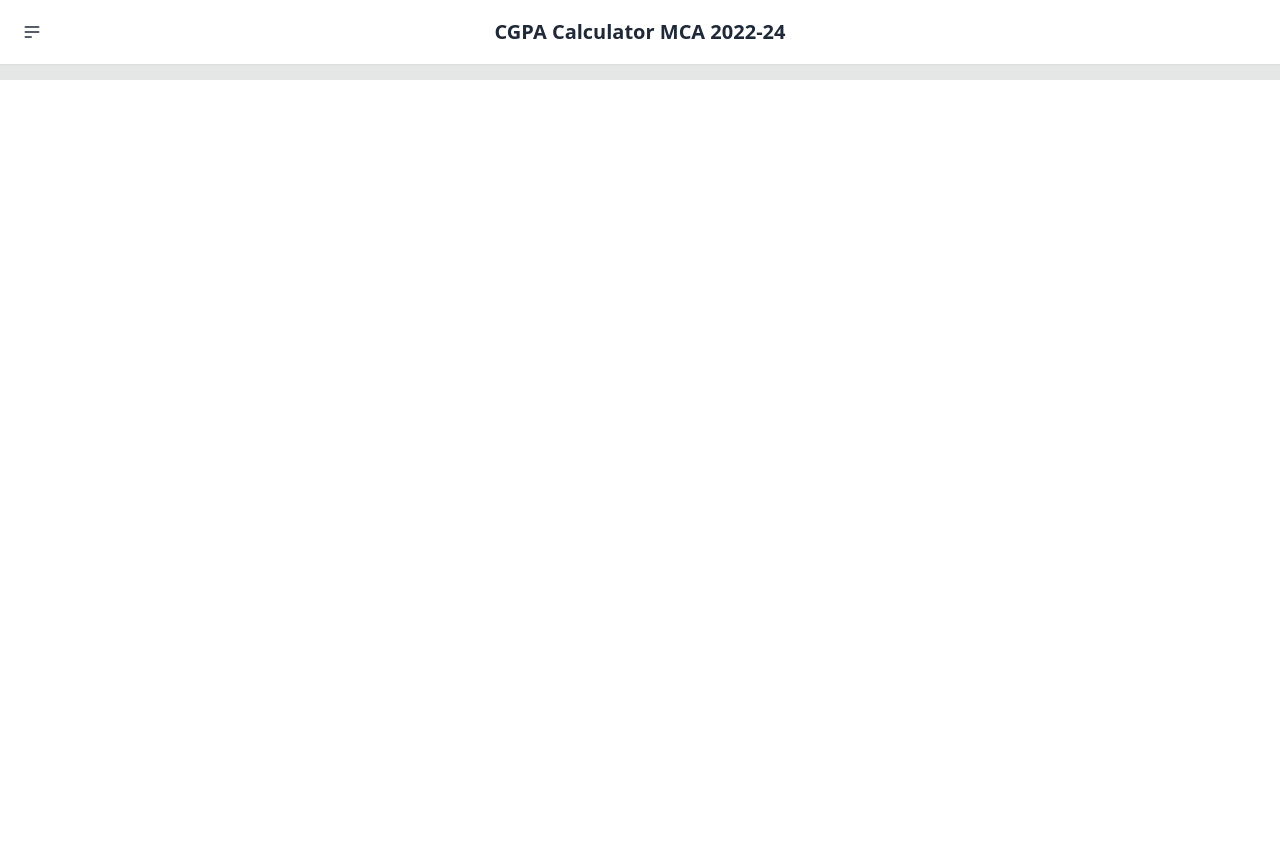
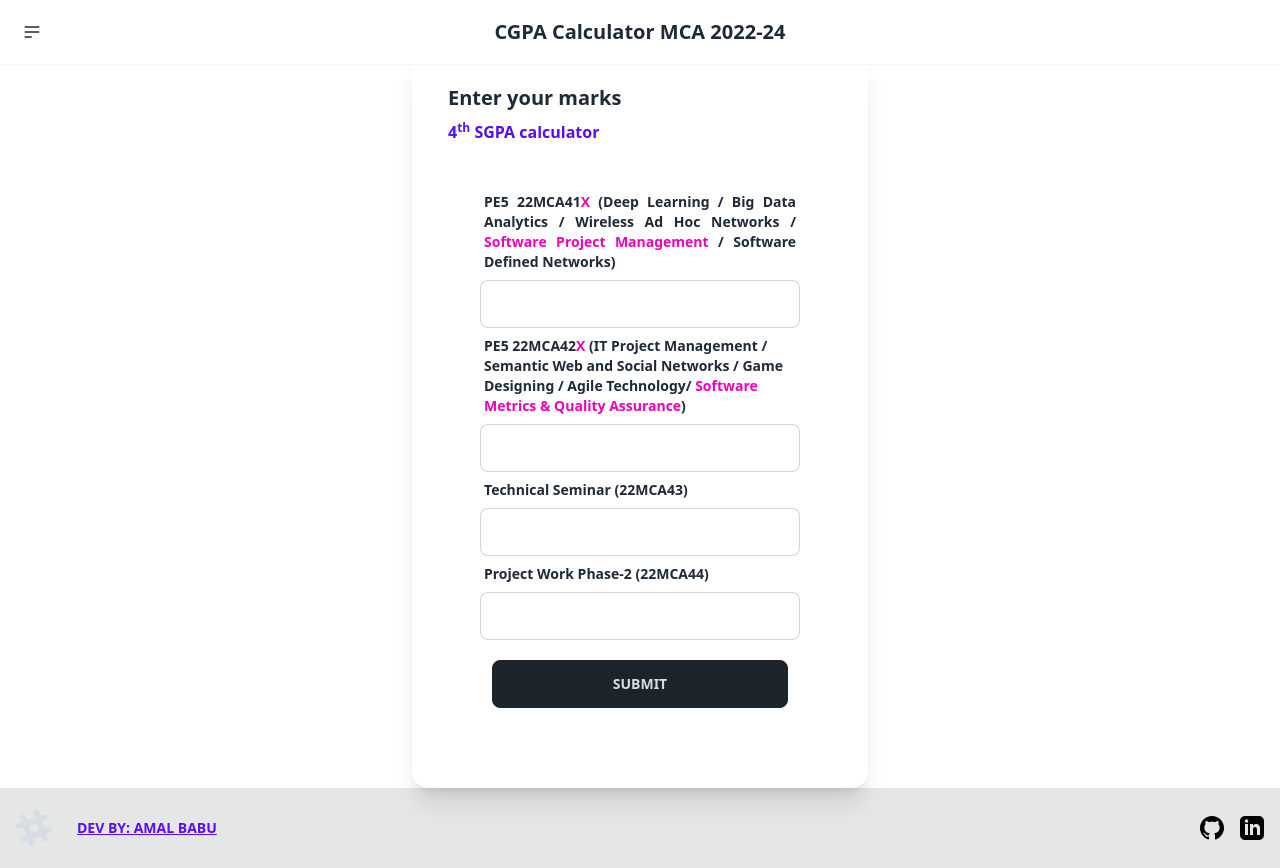
Before and after one commit to amal-babu-git/cgpa-mca-vtu-2022-24, a React (Vite) app: page /sgpa-sem-four in a window 1280 px wide. Before the commit the page ends 800 px from the top, so only its background shows below. Built offline with nearby package versions, Linux system fonts and the light colour scheme; no server answers.

Commit message:
4th sem sgpa card initial commit

```diff
--- a/src/App.jsx
+++ b/src/App.jsx
@@ -9,6 +9,7 @@ import Footer from "./components/footer/Footer";
 import PrivacyP from "./components/privacy/PrivacyP";
 import SemThreeSGPACard from "./components/SGPA/semThreeSGPACard";
 import ReportPDF from "./components/CGPA/ReportPDF";
+import SemFourSGPACard from "./components/SGPA/SemFourSGPACard";
 
 function App() {
 	return (
@@ -31,6 +32,10 @@ function App() {
 					<Route
 						path="sgpa-sem-three"
 						element={<SemThreeSGPACard />}
+					/>
+					<Route
+						path="sgpa-sem-four"
+						element={<SemFourSGPACard />}
 					/>
 
 					<Route
--- /dev/null
+++ b/src/components/SGPA/SemFourSGPACard.jsx
@@ -0,0 +1,195 @@
+import { useEffect, useState } from "react";
+import { useForm } from "react-hook-form";
+import { Link } from "react-router-dom";
+
+const SemFourSGPACard = () => {
+	const { register, handleSubmit } = useForm();
+	const [SGPAResult, setSGPAResult] = useState(0.0);
+	const semFourMarks = JSON.parse(localStorage.getItem("semFourMarks", ""));
+
+	useEffect(() => {
+		window.scroll(0, 0);
+	}, []);
+
+	const onSubmit = (data) => {
+		console.log(data);
+
+		// calculate  grade-point * course-credit
+		const pe5 = calculateGP(parseFloat(data.pe5)) * parseFloat(3);
+		const pe6 = calculateGP(parseFloat(data.pe6)) * parseFloat(3);
+		const technicalSeminar =
+			calculateGP(parseFloat(data.technicalSeminar)) * parseFloat(2);
+		const projectWorkPhase2 =
+			calculateGP(parseFloat(data.projectWorkPhase2)) * parseFloat(16);
+
+		//find sum
+		const sum = pe5 + pe6 + technicalSeminar + projectWorkPhase2;
+		const result = sum / parseFloat(24);
+		console.log(result);
+		setSGPAResult(result);
+
+		// store this value to local storage, this will be used for calculate cgpa in cgpa form
+		localStorage.setItem("sem2", result.toFixed(4));
+		localStorage.setItem("semFourMarks", JSON.stringify(data));
+
+		setTimeout(() => {
+			document.getElementById("sgpa").focus();
+		}, 100);
+	};
+
+	// function to calculate grade point
+	const calculateGP = (mark) => {
+		if (mark >= 90 && mark <= 100) {
+			return 10;
+		} else if (mark >= 80 && mark <= 89) {
+			return 9;
+		} else if (mark >= 70 && mark <= 79) {
+			return 8;
+		} else if (mark >= 60 && mark <= 69) {
+			return 7;
+		} else if (mark >= 55 && mark <= 59) {
+			return 6;
+		} else if (mark >= 50 && mark <= 54) {
+			return 5;
+		} else {
+			return 0;
+		}
+	};
+
+	return (
+		<>
+			<div className="flex justify-center items-center mt-10">
+				<div className="card w-auto bg-base-100 shadow-xl p-1 mt-2">
+					<div className="card-body">
+						<h2 className="card-title">Enter your marks</h2>
+						<p className="text-start text-primary font-semibold">
+							4<sup>th</sup> SGPA calculator
+						</p>
+
+						<div className="card-body text-start w-96">
+							<form onSubmit={handleSubmit(onSubmit)}>
+								<div className="form-control">
+									<label className="label">
+										<span className="label-text font-semibold text-justify">
+											PE5 22MCA41<span className="text-secondary">X</span> (Deep
+											Learning / Big Data Analytics / Wireless Ad Hoc Networks /{" "}
+											<span className="text-secondary">
+												Software Project Management
+											</span>{" "}
+											/ Software Defined Networks)
+										</span>
+									</label>
+									<input
+										type="number"
+										min={0}
+										max={100}
+										className="input input-bordered"
+										name="pe5"
+										id="pe5"
+										required
+										defaultValue={semFourMarks?.pe5}
+										{...register("pe5")}
+									/>
+								</div>
+								<div className="form-control">
+									<label className="label">
+										<span className="label-text font-semibold">
+											<span className="label-text font-semibold text-justify">
+												PE5 22MCA42<span className="text-secondary">X</span> (IT
+												Project Management / Semantic Web and Social Networks /
+												Game Designing / Agile Technology/{" "}
+												<span className="text-secondary">
+													Software Metrics & Quality Assurance
+												</span>
+												)
+											</span>
+										</span>
+									</label>
+									<input
+										type="number"
+										min={0}
+										max={100}
+										className="input input-bordered"
+										name="pe6"
+										id="pe6"
+										required
+										defaultValue={semFourMarks?.pe6}
+										{...register("pe6")}
+									/>
+								</div>
+								<div className="form-control">
+									<label className="label">
+										<span className="label-text font-semibold">
+											Technical Seminar (22MCA43)
+										</span>
+									</label>
+									<input
+										type="number"
+										min={0}
+										max={100}
+										className="input input-bordered"
+										name="technicalSeminar"
+										id="technicalSeminar"
+										required
+										defaultValue={semFourMarks?.technicalSeminar}
+										{...register("technicalSeminar")}
+									/>
+								</div>
+								<div className="form-control">
+									<label className="label">
+										<span className="label-text font-semibold">
+											Project Work Phase-2 (22MCA44)
+										</span>
+									</label>
+									<input
+										type="number"
+										min={0}
+										max={100}
+										className="input input-bordered"
+										name="projectWorkPhase2"
+										id="projectWorkPhase2"
+										required
+										defaultValue={semFourMarks?.projectWorkPhase2}
+										{...register("projectWorkPhase2")}
+									/>
+								</div>
+
+								<div className="form-control  mt-2 p-3">
+									<input
+										className="btn btn-neutral btn-active "
+										type="submit"
+										value="submit"
+									/>
+								</div>
+								{/* result */}
+								{SGPAResult > 0 && (
+									<div className="form-control">
+										<label className="label">
+											<span className="label-text font-semibold">SGPA</span>
+										</label>
+										<input
+											type="number"
+											value={SGPAResult}
+											className="input input-bordered border-primary font-semibold"
+											readOnly
+											id="sgpa"
+											name="sgpa"
+										/>
+										<Link
+											className="btn btn-neutral btn-sm mt-2"
+											to={"/cgpa"}
+										>
+											Calculate CGPA
+										</Link>
+									</div>
+								)}
+							</form>
+						</div>
+					</div>
+				</div>
+			</div>
+		</>
+	);
+};
+
+export default SemFourSGPACard;
--- a/src/components/home/Home.jsx
+++ b/src/components/home/Home.jsx
@@ -14,6 +14,9 @@ const Home = () => {
 	// on click to calculate SGPA sem 3
 	const onClickSemThree = () => {
 		navigate("/sgpa-sem-three");
+	};
+	const onClickSemFour = () => {
+		navigate("/sgpa-sem-four");
 	};
 	// on click to calculate first year CGPA
 	const onClickFirstYearCGPA = () => {
@@ -50,6 +53,14 @@ const Home = () => {
 					<div className="mb-2 p-1">
 						<button
 							className="btn btn-lg  rounded-full  btn-active btn-neutral"
+							onClick={onClickSemFour}
+						>
+							SEM IV SGPA
+						</button>
+					</div>
+					<div className="mb-2 p-1">
+						<button
+							className="btn btn-lg  rounded-full  btn-active btn-neutral"
 							onClick={onClickFirstYearCGPA}
 						>
 							Calculate CGPA
```
